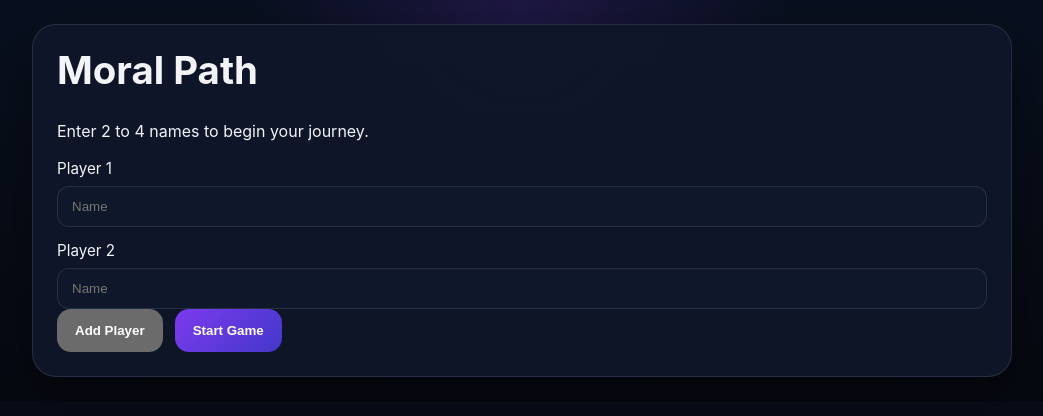
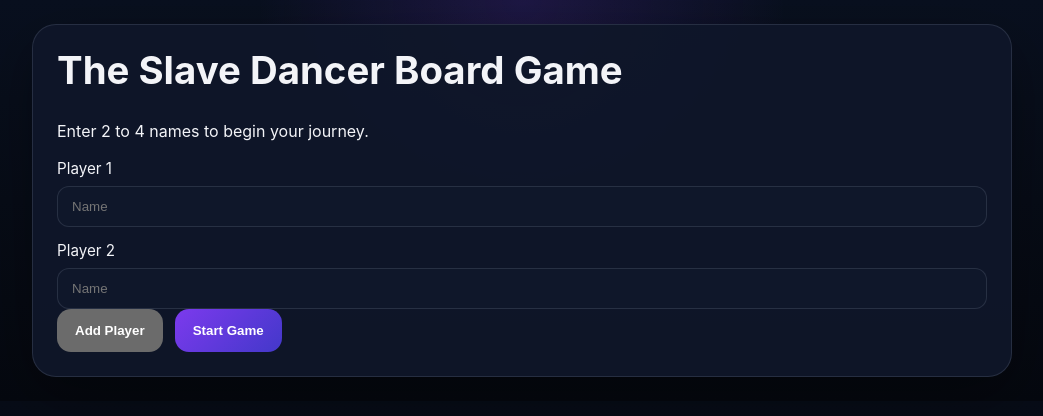
Before and after one commit to The-codeMachine/LABoardGame, a plain HTML site: page index.html in a window 1280 px wide. Shown: the whole page, without its empty margins (118-1161 px from the left). Drawn offline with Linux system fonts and the light colour scheme.

Commit message:
Renamed it from Moral Path to Slave Dancer Board Game

```diff
--- a/index.html
+++ b/index.html
@@ -4,14 +4,14 @@
 <head>
   <meta charset="UTF-8">
   <meta name="viewport" content="width=device-width, initial-scale=1.0">
-  <title>Moral Path</title>
+  <title>The Slave Dancer - Rey Slimmon</title>
   <link rel="stylesheet" href="style.css">
 </head>
 
 <body>
   <div class="app-shell">
     <section class="start-screen" id="startScreen">
-      <h1>Moral Path</h1>
+      <h1>The Slave Dancer Board Game</h1>
       <p>Enter 2 to 4 names to begin your journey.</p>
       <form id="playerForm">
         <div class="player-inputs" id="playerInputs">
```
